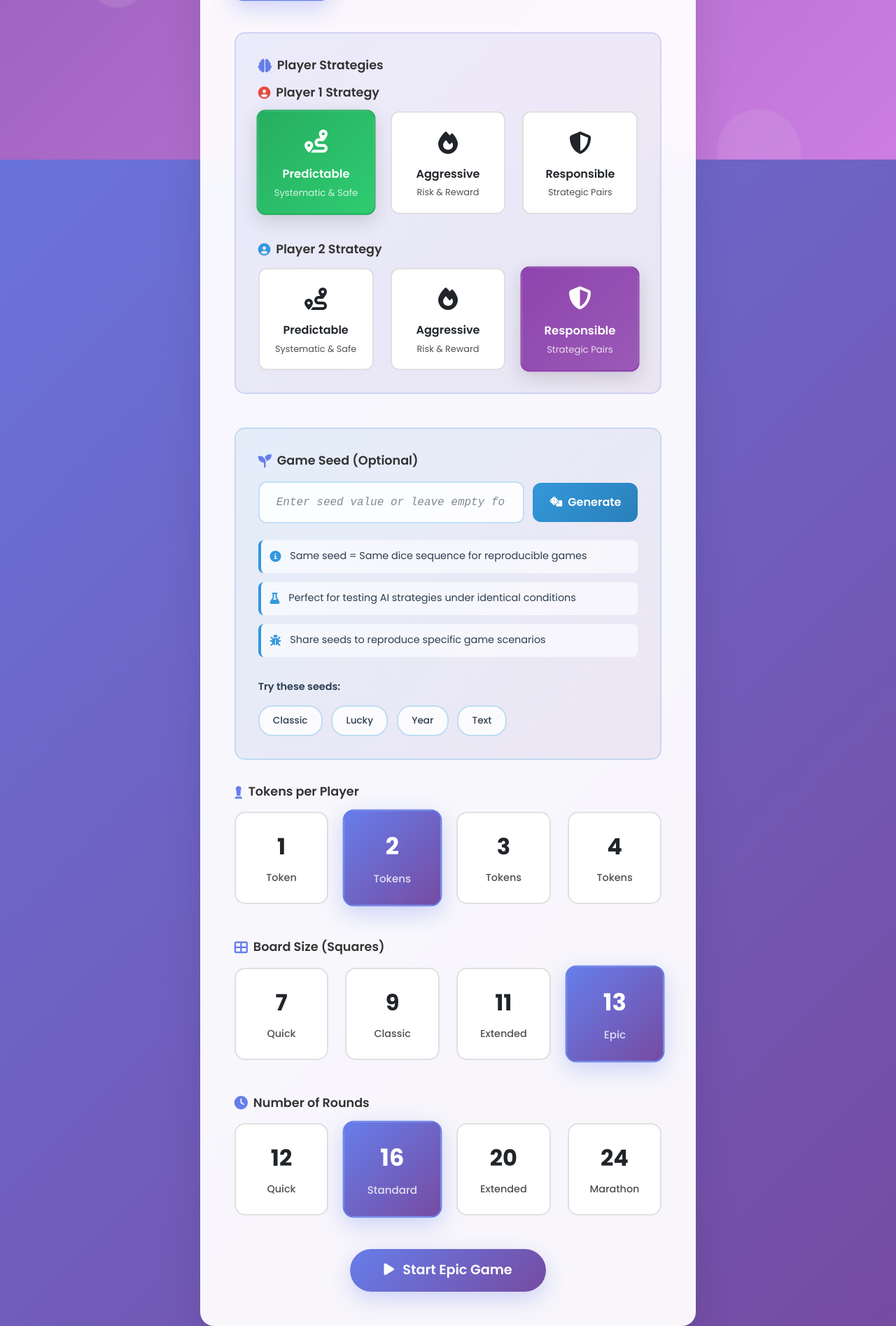
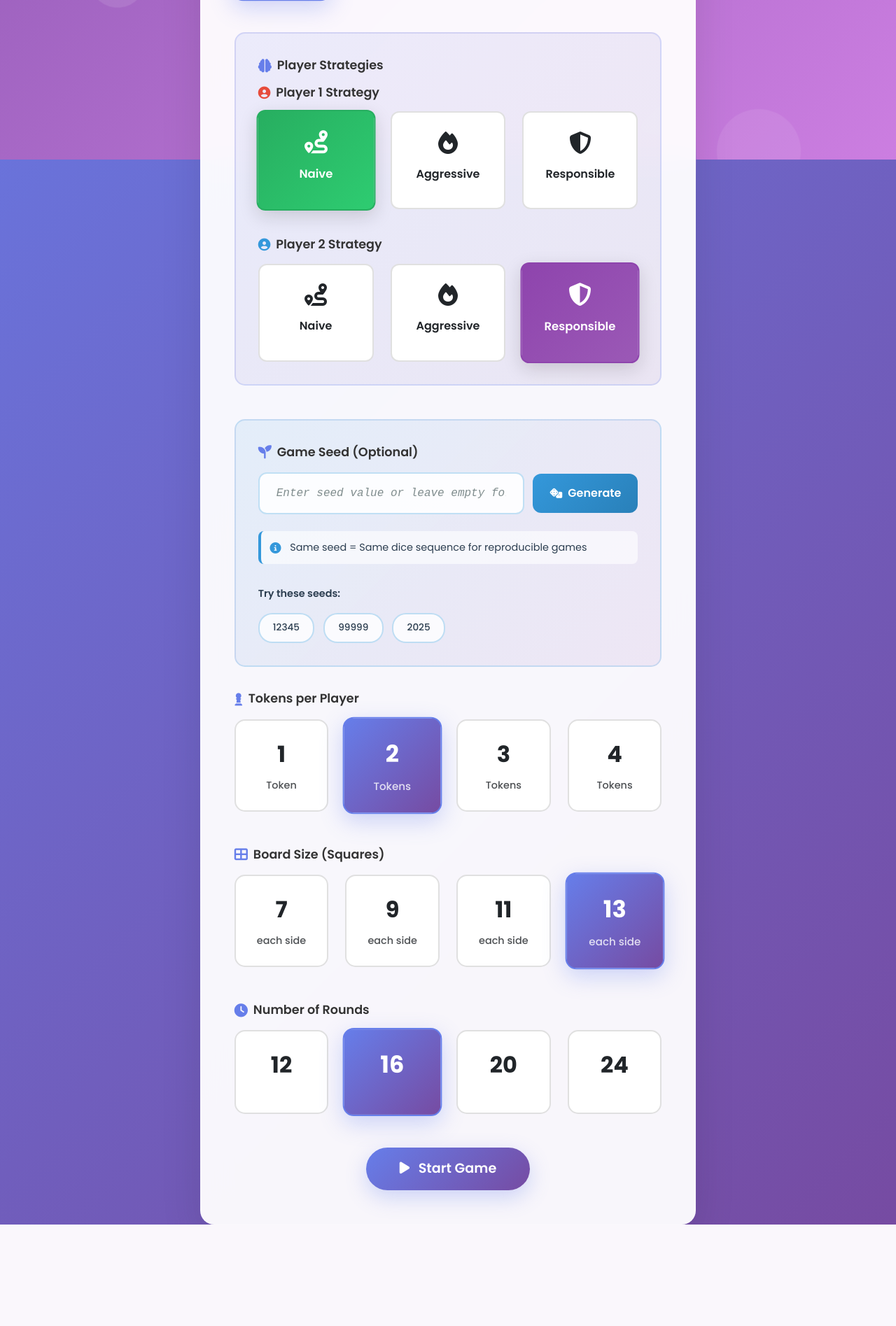
Before and after one commit to AdroitPhilocalist/Ludo-UI, a Flask app: page / in a window 1280 px wide. Shown: the part 572-2467 px from the top of the page at 70% size. After the commit the page ends 2322 px from the top, so only its background shows below. Run offline with Flask 2, Linux system fonts and the light colour scheme.

Commit message:
Refactor LudoGame safety checks and UI strategy descriptions for clarity and consistency

```diff
--- a/templates/home.html
+++ b/templates/home.html
@@ -155,8 +155,8 @@
                       <div class="strategy-icon">
                         <i class="fas fa-route"></i>
                       </div>
-                      <div class="strategy-name">Predictable</div>
-                      <div class="strategy-desc">Systematic & Safe</div>
+                      <div class="strategy-name">Naive</div>
+                      <!-- <div class="strategy-desc">Systematic & Safe</div> -->
                     </label>
 
                     <input
@@ -170,7 +170,7 @@
                         <i class="fas fa-fire"></i>
                       </div>
                       <div class="strategy-name">Aggressive</div>
-                      <div class="strategy-desc">Risk & Reward</div>
+                      <!-- <div class="strategy-desc">Risk & Reward</div> -->
                     </label>
                     <input
                       type="radio"
@@ -186,7 +186,7 @@
                         <i class="fas fa-shield-alt"></i>
                       </div>
                       <div class="strategy-name">Responsible</div>
-                      <div class="strategy-desc">Strategic Pairs</div>
+                      <!-- <div class="strategy-desc">Strategic Pairs</div> -->
                     </label>
                   </div>
                 </div>
@@ -211,8 +211,8 @@
                       <div class="strategy-icon">
                         <i class="fas fa-route"></i>
                       </div>
-                      <div class="strategy-name">Predictable</div>
-                      <div class="strategy-desc">Systematic & Safe</div>
+                      <div class="strategy-name">Naive</div>
+                      <!-- <div class="strategy-desc">Systematic & Safe</div> -->
                     </label>
 
                     <input
@@ -227,7 +227,7 @@
                         <i class="fas fa-fire"></i>
                       </div>
                       <div class="strategy-name">Aggressive</div>
-                      <div class="strategy-desc">Risk & Reward</div>
+                      <!-- <div class="strategy-desc">Risk & Reward</div> -->
                     </label>
                     <input
                       type="radio"
@@ -244,7 +244,7 @@
                         <i class="fas fa-shield-alt"></i>
                       </div>
                       <div class="strategy-name">Responsible</div>
-                      <div class="strategy-desc">Strategic Pairs</div>
+                      <!-- <div class="strategy-desc">Strategic Pairs</div> -->
                     </label>
                   </div>
                 </div>
@@ -288,19 +288,19 @@
                         games</span
                       >
                     </div>
-                    <div class="seed-info-item">
+                    <!-- <div class="seed-info-item">
                       <i class="fas fa-flask"></i>
                       <span
                         >Perfect for testing AI strategies under identical
                         conditions</span
                       >
-                    </div>
-                    <div class="seed-info-item">
+                    </div> -->
+                    <!-- <div class="seed-info-item">
                       <i class="fas fa-bug"></i>
                       <span
                         >Share seeds to reproduce specific game scenarios</span
                       >
-                    </div>
+                    </div> -->
                   </div>
                   <div class="seed-examples">
                     <span class="seed-example-label">Try these seeds:</span>
@@ -310,29 +310,29 @@
                         class="seed-example-btn"
                         data-seed="12345"
                       >
-                        Classic
+                        12345
                       </button>
                       <button
                         type="button"
                         class="seed-example-btn"
                         data-seed="99999"
                       >
-                        Lucky
+                        99999
                       </button>
                       <button
                         type="button"
                         class="seed-example-btn"
                         data-seed="2024"
                       >
-                        Year
+                        2025
                       </button>
-                      <button
+                      <!-- <button
                         type="button"
                         class="seed-example-btn"
                         data-seed="LUDO"
                       >
                         Text
-                      </button>
+                      </button> -->
                     </div>
                   </div>
                 </div>
@@ -412,7 +412,7 @@
                   />
                   <label for="board-7" class="selection-card">
                     <span class="selection-number">7</span>
-                    <span class="selection-text">Quick</span>
+                    <span class="selection-text">each side</span>
                   </label>
 
                   <input
@@ -423,7 +423,7 @@
                   />
                   <label for="board-9" class="selection-card">
                     <span class="selection-number">9</span>
-                    <span class="selection-text">Classic</span>
+                    <span class="selection-text">each side</span>
                   </label>
 
                   <input
@@ -434,7 +434,7 @@
                   />
                   <label for="board-11" class="selection-card">
                     <span class="selection-number">11</span>
-                    <span class="selection-text">Extended</span>
+                    <span class="selection-text">each side</span>
                   </label>
 
                   <input
@@ -446,7 +446,7 @@
                   />
                   <label for="board-13" class="selection-card">
                     <span class="selection-number">13</span>
-                    <span class="selection-text">Epic</span>
+                    <span class="selection-text">each side</span>
                   </label>
                 </div>
               </div>
@@ -471,7 +471,7 @@
                   />
                   <label for="rounds-12" class="selection-card">
                     <span class="selection-number">12</span>
-                    <span class="selection-text">Quick</span>
+                    <!-- <span class="selection-text">Quick</span> -->
                   </label>
 
                   <input
@@ -483,7 +483,7 @@
                   />
                   <label for="rounds-16" class="selection-card">
                     <span class="selection-number">16</span>
-                    <span class="selection-text">Standard</span>
+                    <!-- <span class="selection-text">Standard</span> -->
                   </label>
 
                   <input
@@ -494,7 +494,7 @@
                   />
                   <label for="rounds-20" class="selection-card">
                     <span class="selection-number">20</span>
-                    <span class="selection-text">Extended</span>
+                    <!-- <span class="selection-text">Extended</span> -->
                   </label>
 
                   <input
@@ -505,7 +505,7 @@
                   />
                   <label for="rounds-24" class="selection-card">
                     <span class="selection-number">24</span>
-                    <span class="selection-text">Marathon</span>
+                    <!-- <span class="selection-text">Marathon</span> -->
                   </label>
                 </div>
               </div>
@@ -515,7 +515,7 @@
                 <button type="submit" class="start-btn">
                   <span class="btn-text">
                     <i class="fas fa-play me-2"></i>
-                    Start Epic Game
+                    Start Game
                   </span>
                   <div class="btn-ripple"></div>
                 </button>
```
Also changed, not shown: static/js/game.js (+26 -4 lines).
